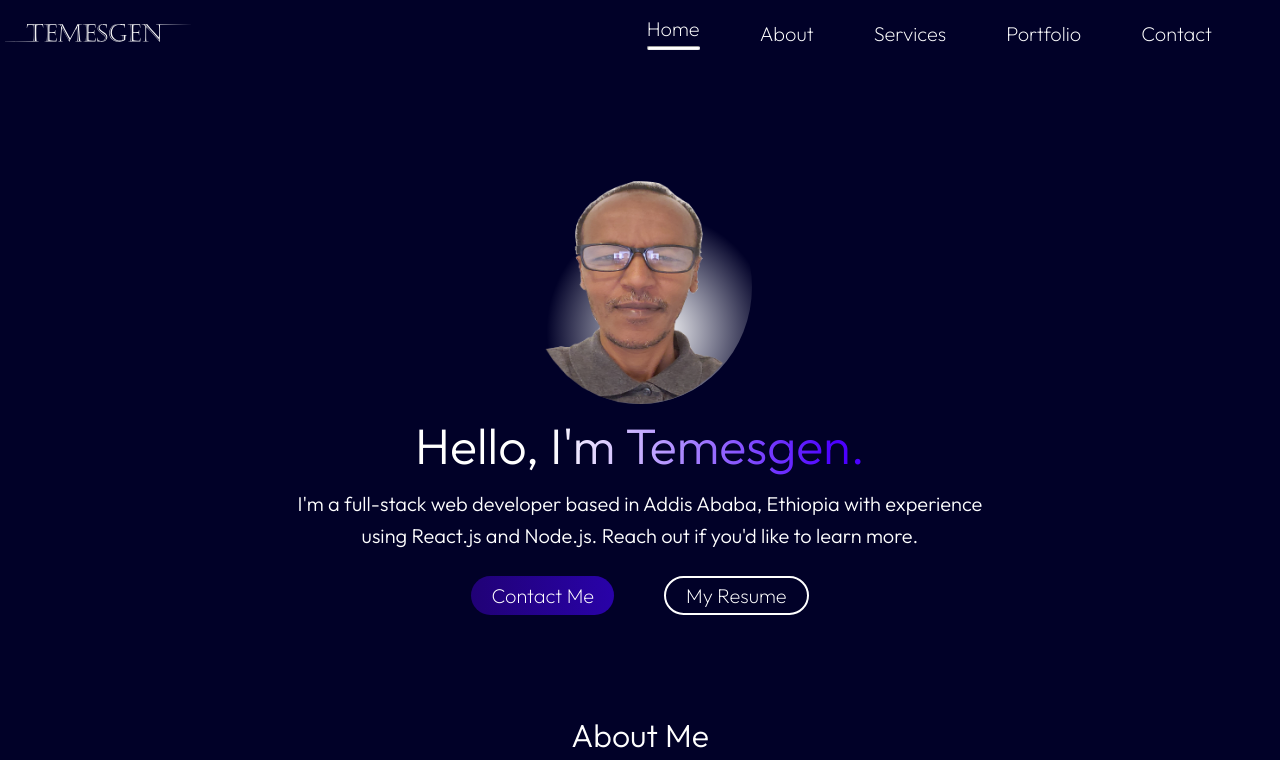
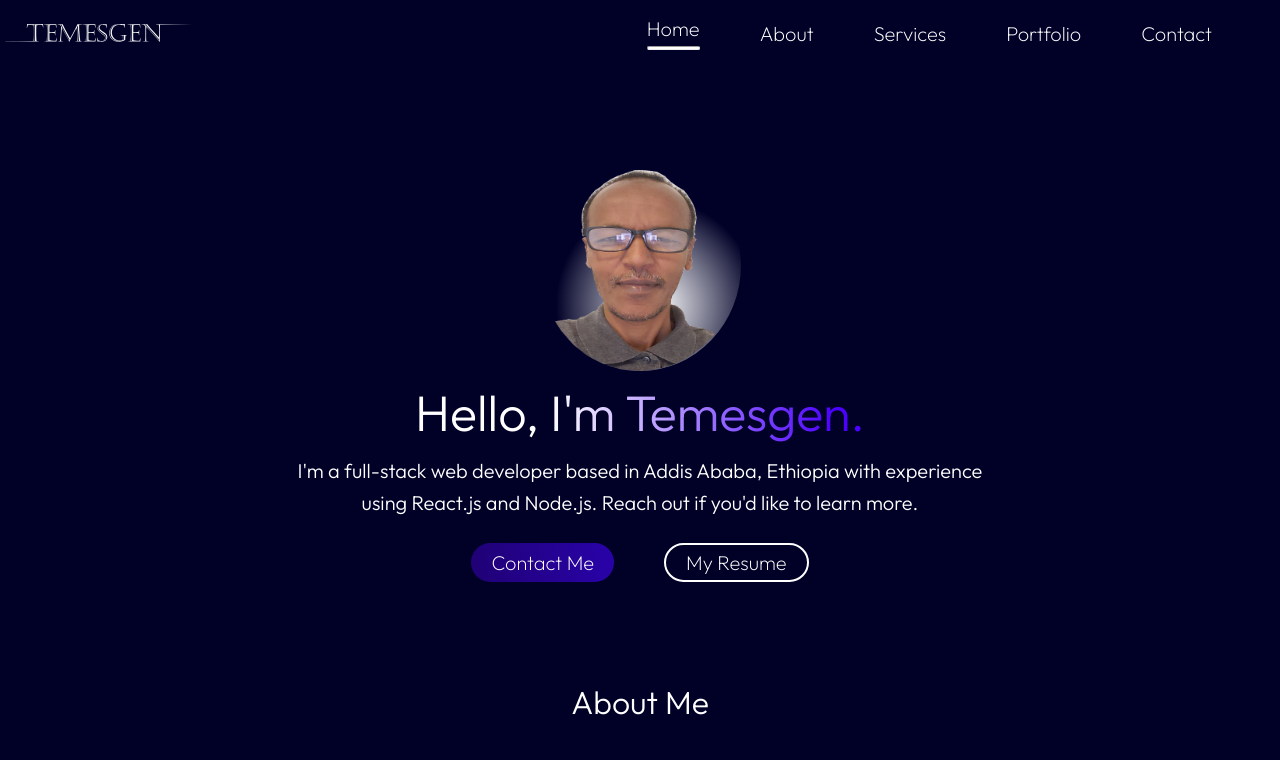
Before and after one commit to Temesgen123/temsgnportfolio, a React (Vite) app: page / in a window 1280 px wide. Shown: the top 760 px of the page. Built offline with nearby package versions, Linux system fonts and the light colour scheme.

Commit message:
resized hero image

```diff
--- a/src/Components/Hero/Hero.css
+++ b/src/Components/Hero/Hero.css
@@ -3,11 +3,11 @@
   align-items: center;
   flex-direction: column;
   gap: 24px;
-  margin: 50px 80px;
+  margin: 40px 80px;
 }
 .hero img {
   margin-top: 120px;
-  width: 20%;
+  width: 18%;
 }
 .hero h1 {
   text-align: center;
```
